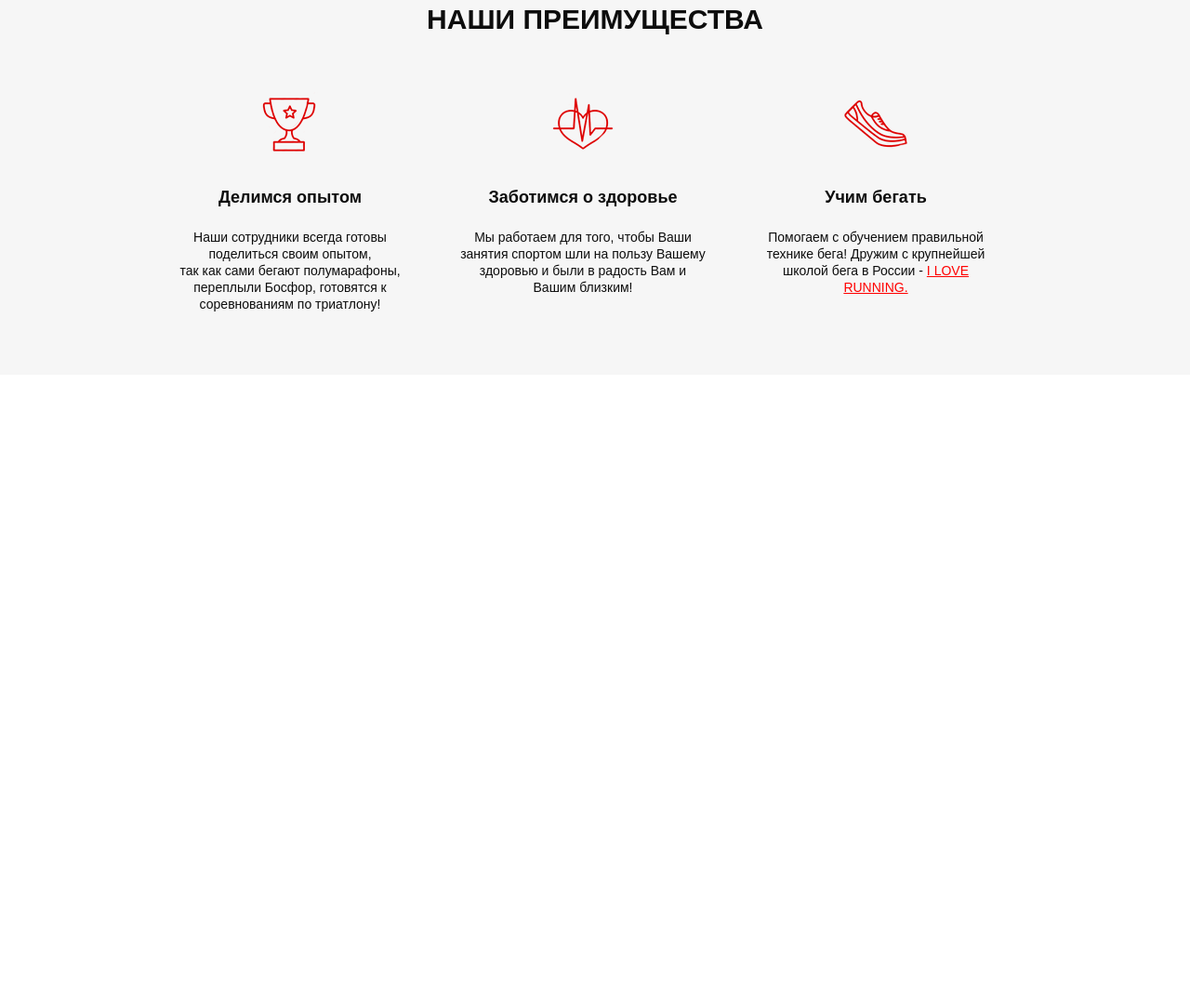
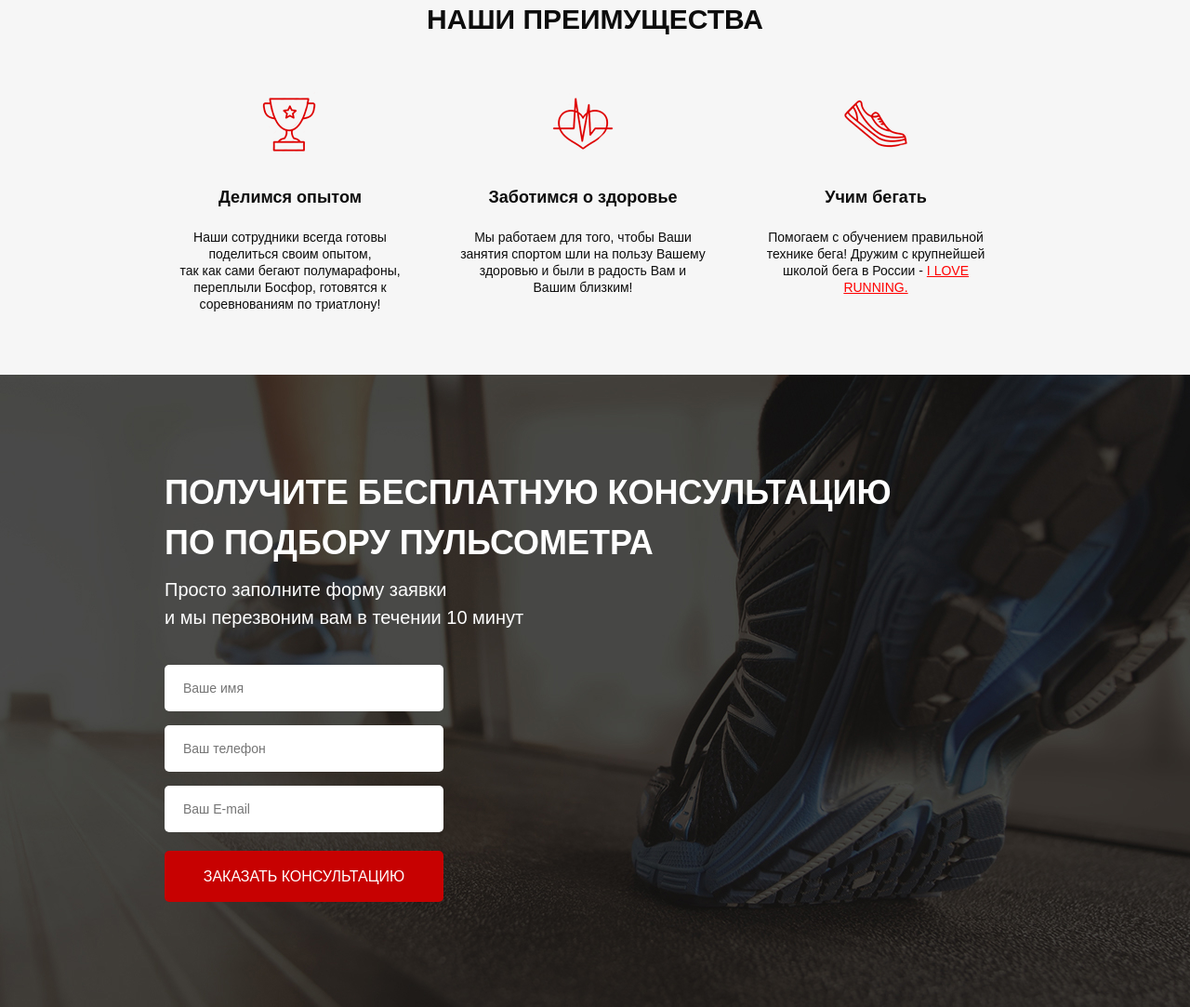
Before and after one commit to Tetrada96/Pulse, a website: page src/index.html in a window 1280 px wide. Shown: the part 744-1827 px from the top of the page at 93% size. Before the commit the page ends 1147 px from the top, so only its background shows below. Drawn offline with Linux system fonts and the light colour scheme.

Commit message:
add section consultation

```diff
--- a/src/index.html
+++ b/src/index.html
@@ -1,5 +1,5 @@
 <!DOCTYPE html>
- <html lang="en">
+ <html lang="ru">
  <head>
      <meta charset="UTF-8">
      <meta http-equiv="X-UA-Compatible" content="IE=edge">
@@ -91,5 +91,24 @@
         </div>
     </div>
 
+    <div class="consultation">
+        <div class="container">
+            <h2 class="title title_left">
+                Получите бесплатную консультацию <br>
+                по подбору пульсометра
+            </h2>
+            <div class="consultation__descr">
+                Просто заполните форму заявки <br>
+                и мы перезвоним вам в течении 10 минут
+            </div>
+            <form class="feed-form" action="#">
+                <input name="name" required placeholder="Ваше имя" type="text">
+                <input name="phone" required placeholder="Ваш телефон" type="number">
+                <input name="email" required placeholder="Ваш E-mail" type="email">
+                <button class="button button_submit">заказать консультацию</button>
+            </form>
+        </div>
+    </div>
+
  </body>
  </html>
--- a/src/sass/blocks/_buttons.scss
+++ b/src/sass/blocks/_buttons.scss
@@ -8,7 +8,6 @@
     font-size: 12px;
     text-align: center;
     text-transform: uppercase;
-
     color: #FFFFFF;
     &_main {
         margin-top: 67px;
@@ -17,4 +16,9 @@
         font-style: normal;
         font-size: 16px;
     }
+    &_submit {
+        width: 100%;
+        height: 55px;
+        font-size: 16px;
+    }
 }
--- /dev/null
+++ b/src/sass/blocks/_consultation.scss
@@ -0,0 +1,13 @@
+.consultation {
+    min-height: 680px;
+    padding: 100px 0 92px 0;
+    background: url('../../img/bg2.jpg') center (center/cover) no-repeat;
+    &__descr {
+        margin-top: 8px;
+        font-weight: 500;
+        font-size: 20px;
+        line-height: 30px;
+        text-align: left;
+        color: #FFFFFF;
+    }
+}
--- /dev/null
+++ b/src/sass/blocks/_forms.scss
@@ -0,0 +1,20 @@
+.feed-form {
+    margin-top: 36px;
+    display: flex;
+    flex-direction: column;
+    width: 300px;
+    input {
+        height: 50px;
+        border-radius: 5px;
+        background-color: #fff;
+        margin-bottom: 15px;
+        border: none;
+        padding: 0 20px;
+        font-weight: normal;
+        font-size: 14px;
+        color: #4B4B4B;
+        &:nth-child(3) {
+            margin-bottom: 20px;
+        }
+    }
+}
--- /dev/null
+++ b/src/sass/blocks/_title.scss
@@ -0,0 +1,14 @@
+.title {
+    color: #0d0d0d;
+    font-size: 30px;
+    font-weight: 700;
+    text-align: center;
+    text-transform: uppercase;
+    &_left {
+        font-size: 36px;
+        line-height: 54px;
+        color: #FFFFFF;
+        text-align: left;
+
+    }
+}
--- a/src/sass/media.scss
+++ b/src/sass/media.scss
@@ -69,4 +69,22 @@
             }
         }
     }
+
+    .consultation {
+        padding-top: 70px;
+        .title {
+            font-size: 25px;
+            line-height: 30px;
+            text-align: center;
+        }
+            &__descr {
+                margin-top: 20px;
+                width: 220px;
+                line-height: 25px;
+                font-size: 20px;
+            }
+        .feed-form {
+            margin-top: 20px;
+        }
+    }
 }
--- a/src/sass/style.scss
+++ b/src/sass/style.scss
@@ -12,4 +12,8 @@
 @import 'blocks/header.scss';
 @import 'blocks/buttons';
 @import 'blocks/advantages';
+
+@import 'blocks/consultation';
+@import 'blocks/title';
+@import 'blocks/forms';
 @import 'media';
```
Also changed, not shown: src/css/media.min.css, src/css/style.min.css.
